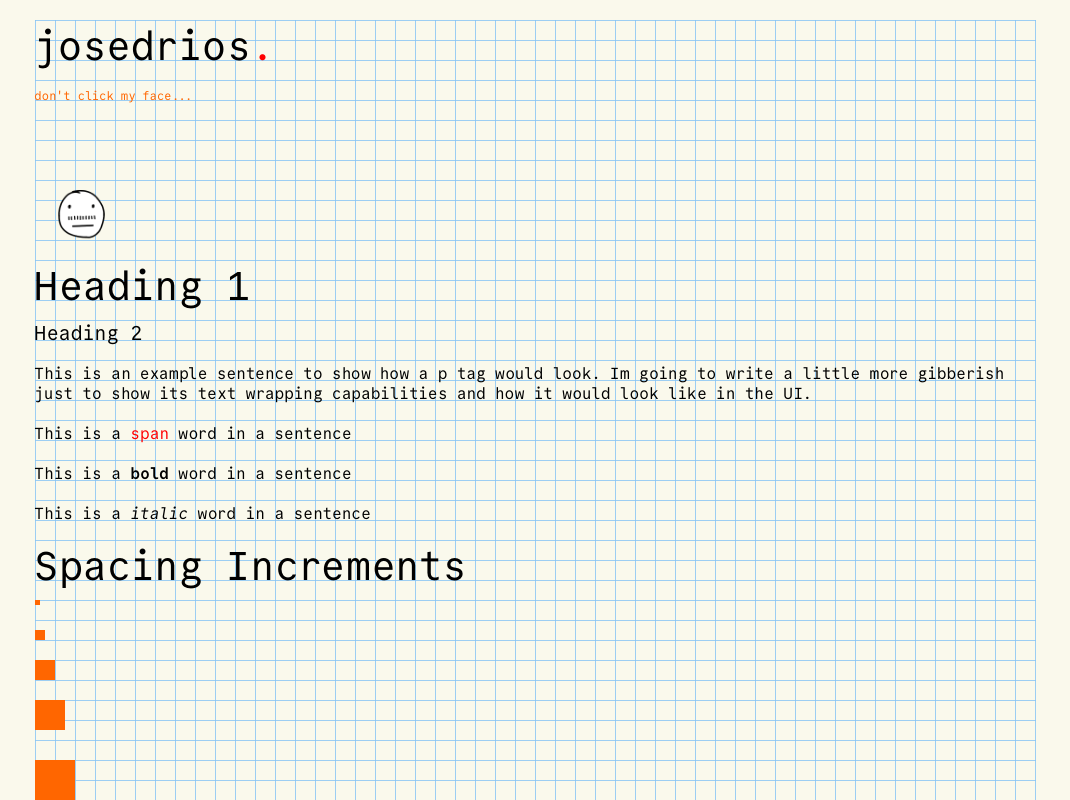
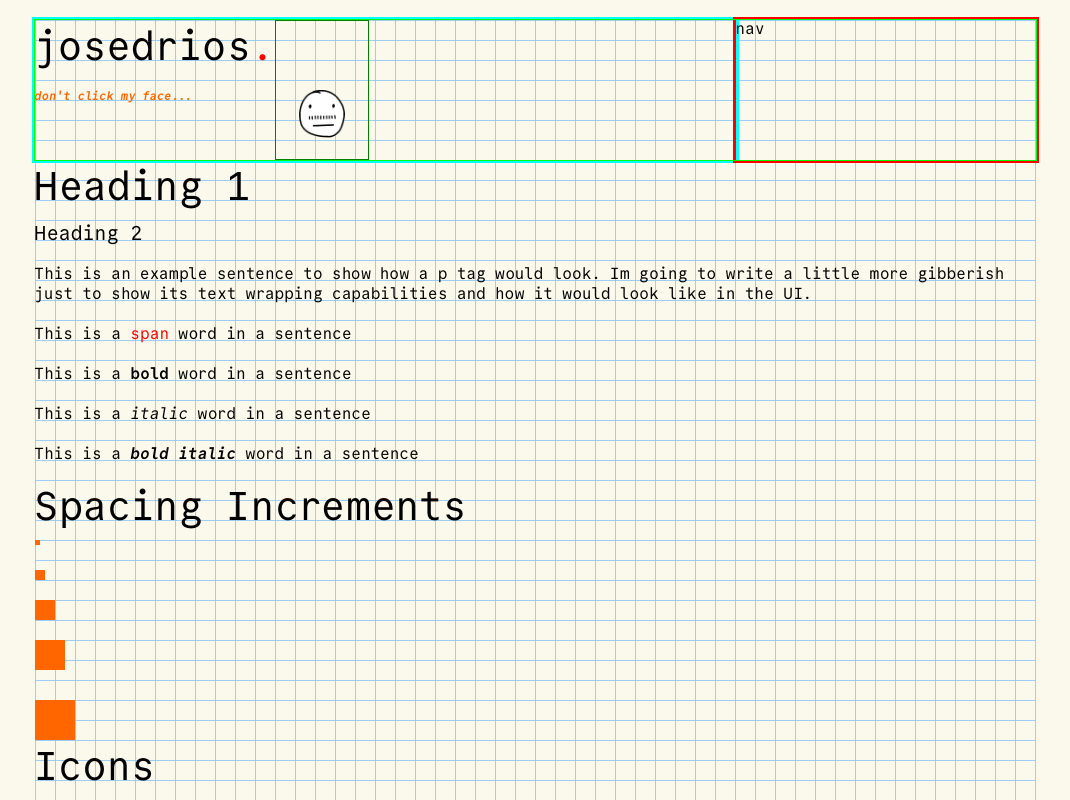
Before and after one commit to josedrios/portfolio-website-v2, a React (Vite) app in the folder app/: page / in a window 1280 px wide. Shown: the whole page, without its empty margins (105-1175 px from the left). Built offline with nearby package versions, Linux system fonts and the light colour scheme.

Commit message:
Adding icons and getting started on the header

```diff
--- a/app/package.json
+++ b/app/package.json
@@ -12,6 +12,7 @@
   "dependencies": {
     "react": "^19.1.0",
     "react-dom": "^19.1.0",
+    "react-icons": "^5.5.0",
     "sass": "^1.89.2"
   },
   "devDependencies": {
--- a/app/src/App.jsx
+++ b/app/src/App.jsx
@@ -1,25 +1,79 @@
 import './styles/main.scss';
 import Header from './components/Header';
+import { CopyIcon, ExternalLinkIcon, LeftArrowIcon, RightArrowIcon, XIcon } from './components/Icons';
 
 function App() {
     return (
         <div id="website-container">
             <Header />
+            <Text />
+            <Spacing />
+            <Icons />
+        </div>
+    );
+}
+
+function Text() {
+    return (
+        <div>
             <h1>Heading 1</h1>
             <h2>Heading 2</h2>
             <p>
-        This is an example sentence to show how a p tag would look. Im going to write a little more gibberish just to show its text wrapping capabilities and how it would look like in the UI.
+                This is an example sentence to show how a p tag would look. Im going to
+                write a little more gibberish just to show its text wrapping capabilities
+                and how it would look like in the UI.
             </p>
-      <p>This is a <span>span</span> word in a sentence</p>
-      <p>This is a <strong>bold</strong> word in a sentence</p>
-      <p>This is a <i>italic</i> word in a sentence</p>
+            <p>
+                This is a <span>span</span> word in a sentence
+            </p>
+            <p>
+                This is a <strong>bold</strong> word in a sentence
+            </p>
+            <p>
+                This is a <i>italic</i> word in a sentence
+            </p>
+            <p>
+                This is a{' '}
+                <i>
+                    <strong>bold italic</strong>
+                </i>{' '}
+                word in a sentence
+            </p>
+        </div>
+    );
+}
+
+function Spacing() {
+    return (
+        <div>
             <h1>Spacing Increments</h1>
-      <div className='spacing-xs'/>
-      <div className='spacing-sm'/>
-      <div className='spacing-md'/>
-      <div className='spacing-lg'/>
-      <div className='spacing-xl'/>
-      <p>Lorem ipsum dolor sit amet consectetur adipisicing elit. Minima dolorem ut aliquam omnis recusandae consequatur laudantium voluptas earum, dignissimos corporis sit, modi quaerat temporibus laborum nesciunt placeat veritatis, hic eos.</p>
+            <div className="spacing-xs" />
+            <div className="spacing-sm" />
+            <div className="spacing-md" />
+            <div className="spacing-lg" />
+            <div className="spacing-xl" />
+        </div>
+    );
+}
+
+function Link() {
+    return (
+        <div>
+            <h1>Links</h1>
+            <a href="">Page Link</a>
+        </div>
+    );
+}
+
+function Icons() {
+    return (
+        <div>
+            <h1>Icons</h1>
+            <CopyIcon />
+            <ExternalLinkIcon />
+            <LeftArrowIcon />
+            <RightArrowIcon />
+            <XIcon />
         </div>
     );
 }
--- a/app/src/components/Header.jsx
+++ b/app/src/components/Header.jsx
@@ -2,15 +2,17 @@ export default function Header() {
     return (
         <header>
             <div className="left-header">
+                <div>
                     <h1>
                         josedrios<span>.</span>
                     </h1>
                     <p className="small-text" id="face-click-prompt">
-          don't click my face...
+                        <i><strong>don't click my face...</strong></i>
                     </p>
+                </div>
                 <img src="/images/base.png" alt="" className="doodle-icon" />
             </div>
-      <nav></nav>
+            <nav>nav</nav>
         </header>
     );
 }
--- /dev/null
+++ b/app/src/components/Icons.jsx
@@ -0,0 +1,17 @@
+import {
+    LuCopy,
+    LuArrowUpRight,
+    LuArrowLeft,
+    LuArrowRight,
+    LuX
+} from 'react-icons/lu';
+
+const createIcon = (IconComponent) => () => (
+    <IconComponent size='20' className='icon'/>
+)
+
+export const CopyIcon = createIcon(LuCopy);
+export const ExternalLinkIcon= createIcon(LuArrowUpRight);
+export const LeftArrowIcon= createIcon(LuArrowLeft);
+export const RightArrowIcon= createIcon(LuArrowRight);
+export const XIcon= createIcon(LuX);
--- a/app/src/styles/base/_base.scss
+++ b/app/src/styles/base/_base.scss
@@ -1,5 +1,9 @@
 body {
   background-color: $background-color;
+}
+
+#root {
+  overflow-y: auto;
 }
 
 #website-container {
@@ -10,6 +14,7 @@ body {
   background-size: 20px 20px;
 }
 
+// design system related, move out
 .spacing-xs {
   background-color: $primary-color;
   width: $spacing-xs;
--- a/app/src/styles/base/_reset.scss
+++ b/app/src/styles/base/_reset.scss
@@ -11,10 +11,6 @@ body, #root {
   height: 100%;
   width: 100%;
   margin: 0;
-}
-
-#root {
-  overflow-y: auto;
 }
 
 body {
--- a/app/src/styles/base/_typography.scss
+++ b/app/src/styles/base/_typography.scss
@@ -35,6 +35,7 @@
 $font-small: 12px;
 $font-base: 16px;
 $font-large: 20px;
+$font-xlarge: 40px;
 
 // Tag Adjustments
 body {
@@ -53,21 +54,21 @@ h1 {
     padding-top: 6px;
     padding-bottom: 14px;
     line-height: 40px;
-  font-size: 40px;
+    font-size: $font-xlarge;
 }
 
 h2 {
     padding-top: 3px;
     padding-bottom: 17px;
     line-height: 20px;
-  font-size: 20px;
+    font-size: $font-large;
 }
 
 p {
+    font-size: $font-base;
     padding-top: 4px;
     line-height: 20px;
     padding-bottom: 16px;
-  // outline: 1px solid red;
 }
 
 span {
--- a/app/src/styles/layout/_header.scss
+++ b/app/src/styles/layout/_header.scss
@@ -1,9 +1,14 @@
 header {
-
+    outline: 1px solid lime;
+    display: flex;
+    flex-direction: row;
 }
 
 .left-header {
-    position: relative;
+    outline: 3px solid cyan;
+    flex: 1;
+    display: flex;
+    flex-direction: row;
 }
 
 #face-click-prompt {
@@ -11,8 +16,12 @@ header {
 }
 
 .doodle-icon {
-    // position: absolute;
-    // left: 240px;
-    // outline: 1px solid purple;
+    position: relative;
     height: 140px;
+    border: 1px solid green;
 }
+
+nav {
+    min-width: 300px;
+    outline: 3px solid red;
+}
```
Also changed, not shown: 1 other file (tests, documents, lock files or other folders). Lines whose indentation alone changed are shown as unchanged.
